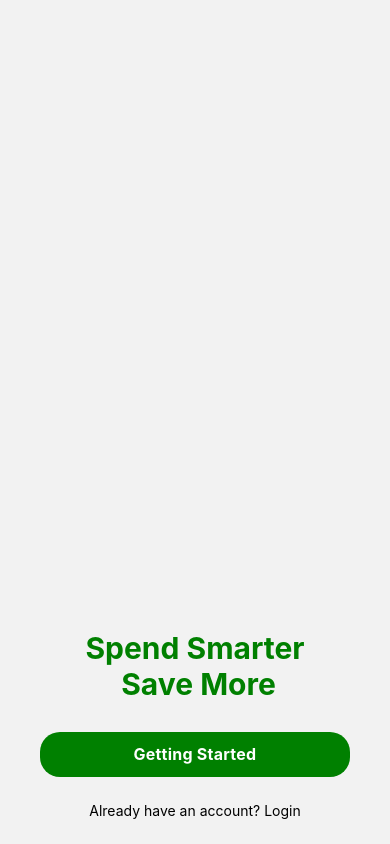
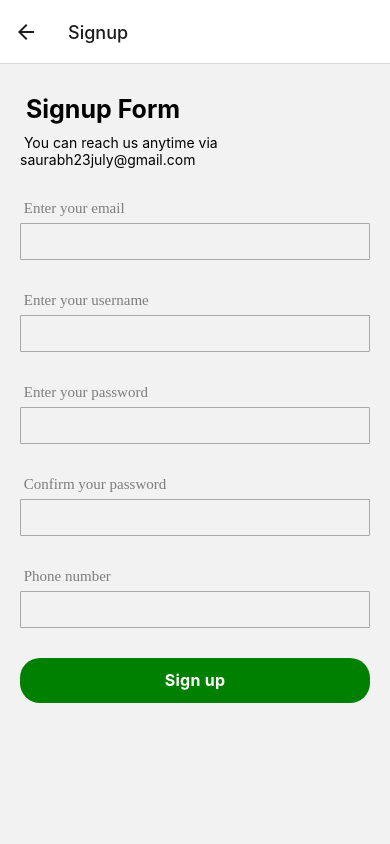
Before and after one commit to saurabhdutta047/TrackYourExpenses, a React Native app: screen /Signup in a window 390 px wide. Built offline with nearby package versions, Linux system fonts and the light colour scheme.

Commit message:
feat(TrackYourExpenses): Added signup screen along with cosmatic changes in Onboarding screen

```diff
--- a/src/App.tsx
+++ b/src/App.tsx
@@ -4,6 +4,7 @@ import Onboarding from './screens/Onboarding';
 import { createNativeStackNavigator } from '@react-navigation/native-stack';
 import Login from './screens/Login';
 import Home from './screens/Home';
+import Signup from './screens/Signup';
 
 export type RootStackParamsList = {
   Onboarding: undefined,
@@ -26,6 +27,10 @@ const App = () => {
           component={Login}
         />
         <Stack.Screen
+          name="Signup"
+          component={Signup}
+        />
+        <Stack.Screen
           name="Home"
           component={Home}
         />
--- a/src/screens/Home.tsx
+++ b/src/screens/Home.tsx
@@ -1,11 +1,12 @@
 import * as React from 'react';
 import { Pressable, StyleSheet, Text, TextInput, TouchableOpacity, View } from 'react-native';
+import { SafeAreaView } from 'react-native-safe-area-context';
 
 const Home = () => {
     return (
-        <View>
+        <SafeAreaView>
             <Text>Home</Text>
-        </View>
+        </SafeAreaView>
     )
 }
 
--- a/src/screens/Onboarding.tsx
+++ b/src/screens/Onboarding.tsx
@@ -1,6 +1,7 @@
 import { useNavigation } from '@react-navigation/native';
 import * as React from 'react';
 import { Image, Pressable, StyleSheet, Text, View } from 'react-native';
+import { SafeAreaView } from 'react-native-safe-area-context';
 
 const Onboarding = () => {
     const navigation = useNavigation()
@@ -36,10 +37,7 @@ const Onboarding = () => {
             paddingHorizontal: 32,
             borderRadius: 20,
             backgroundColor: 'green',
-        },
-        loginButton: {
-            alignItems: 'center',
-            paddingVertical: 25,
+            marginBottom: 20,
         },
         buttonText: {
             fontSize: 16,
@@ -52,7 +50,7 @@ const Onboarding = () => {
     });
 
     return (
-        <View style={styles.container}>
+        <SafeAreaView style={styles.container}>
             <View style={styles.imageContainer}>
                 <Image
                     source={require('/Users/saurabhdutta/Documents/GitHub/TrackYourExpenses/assets/onboarding.png')} />
@@ -64,13 +62,13 @@ const Onboarding = () => {
                 > {heading}
                 </Text>
                 <Pressable style={styles.button} onPress={() => navigation.navigate('Login')}>
-                    <Text style={styles.buttonText}>Getting Started</Text>
+                    <Text style={styles.buttonText}>Login</Text>
                 </Pressable>
-                <Pressable style={styles.loginButton} onPress={() => navigation.navigate('Login')}>
-                    <Text>Already have an account? Login</Text>
+                <Pressable style={styles.button} onPress={() => navigation.navigate('Signup')}>
+                    <Text style={styles.buttonText}>Sign up</Text>
                 </Pressable>
             </View>
-        </View>
+        </SafeAreaView>
     )
 }
 
--- /dev/null
+++ b/src/screens/Signup.tsx
@@ -0,0 +1,119 @@
+import { useNavigation } from '@react-navigation/native';
+import * as React from 'react';
+import { Pressable, StyleSheet, Text, TextInput, TouchableOpacity, View } from 'react-native';
+import { SafeAreaView } from 'react-native-safe-area-context';
+
+const styles = StyleSheet.create({
+  container: {
+    flex: 1,
+    marginLeft: 20,
+    marginRight: 20,
+  },
+  headingText: {
+    color: 'black',
+    fontWeight: 'bold',
+    fontSize: 25,
+    marginTop: 30,
+  },
+  descriptiontext: {
+    marginTop: 10,
+  },
+  inputContainer: {
+    marginTop: 20,
+  },
+  labels: {
+    fontSize: 15,
+    color: "#7d7d7d",
+    marginTop: 10,
+    marginBottom: 5,
+    lineHeight: 20,
+    fontFamily: 'regular',
+  },
+  inputStyles: {
+    borderWidth: 1,
+    borderColor: 'rgba(0,0,0,0.3)',
+    paddingHorizontal: 15,
+    paddingVertical: 7,
+    borderRadius: 1,
+    fontFamily: 'regular',
+    fontSize: 18
+  },
+  button: {
+    marginTop: 30,
+    alignItems: 'center',
+    justifyContent: 'center',
+    paddingVertical: 12,
+    paddingHorizontal: 32,
+    borderRadius: 20,
+    backgroundColor: 'green',
+  },
+  buttonText: {
+    fontSize: 16,
+    lineHeight: 21,
+    fontWeight: 'bold',
+    letterSpacing: 0.25,
+    color: 'white',
+  },
+
+});
+
+const Signup = () => {
+  const navigation = useNavigation()
+
+  return (
+    <SafeAreaView style={styles.container}>
+      <Text style={styles.headingText}> Signup Form</Text>
+      <Text style={styles.descriptiontext}> You can reach us anytime via saurabh23july@gmail.com</Text>
+      <View style={styles.inputContainer}>
+        <Text style={styles.labels}> Enter your email</Text>
+        <TextInput style={styles.inputStyles}
+          autoCapitalize='none'
+          autoCorrect={false}
+          keyboardType='email-address'
+        />
+      </View>
+      <View style={styles.inputContainer}>
+        <Text style={styles.labels}> Enter your username</Text>
+        <TextInput style={styles.inputStyles}
+          autoCapitalize='none'
+          autoCorrect={false}
+        />
+      </View>
+      <View style={styles.inputContainer}>
+        <Text style={styles.labels}> Enter your password</Text>
+        <TextInput style={styles.inputStyles}
+          autoCapitalize='none'
+          autoCorrect={false}
+          secureTextEntry={true}
+        />
+      </View>
+      <View style={styles.inputContainer}>
+        <Text style={styles.labels}> Confirm your password</Text>
+        <TextInput style={styles.inputStyles}
+          autoCapitalize='none'
+          autoCorrect={false}
+          secureTextEntry={true}
+        />
+      </View>
+      <View style={styles.inputContainer}>
+        <Text style={styles.labels}> Phone number</Text>
+        <TextInput style={styles.inputStyles}
+          autoCapitalize='none'
+          autoCorrect={false}
+          secureTextEntry={true}
+          keyboardType='phone-pad'
+        />
+      </View>
+      <Pressable style={styles.button} onPress={signupPressed}>
+        <Text style={styles.buttonText}>Sign up</Text>
+      </Pressable>
+
+    </SafeAreaView>
+  )
+
+  function signupPressed() {
+    console.log('Signup Pressed')
+  }
+}
+
+export default Signup
```
